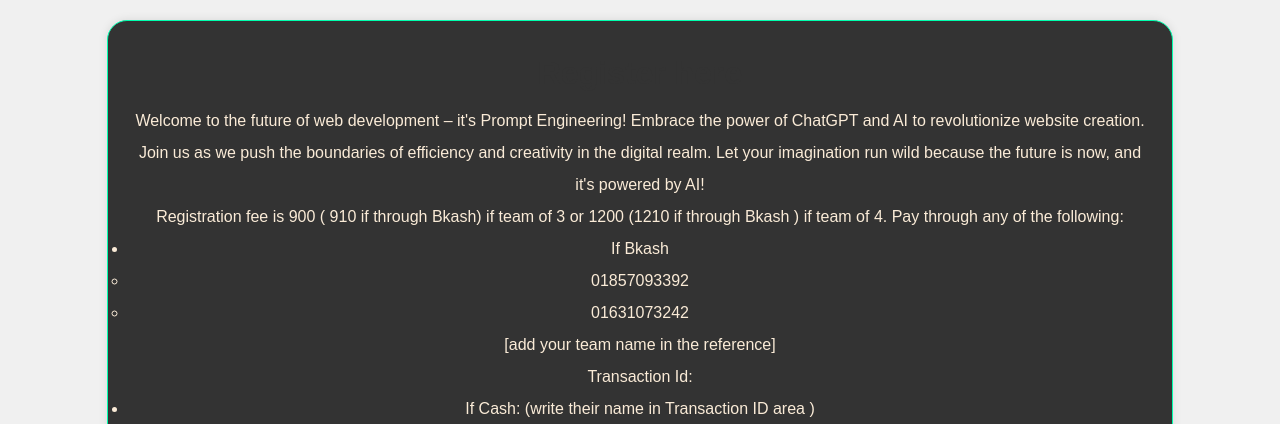
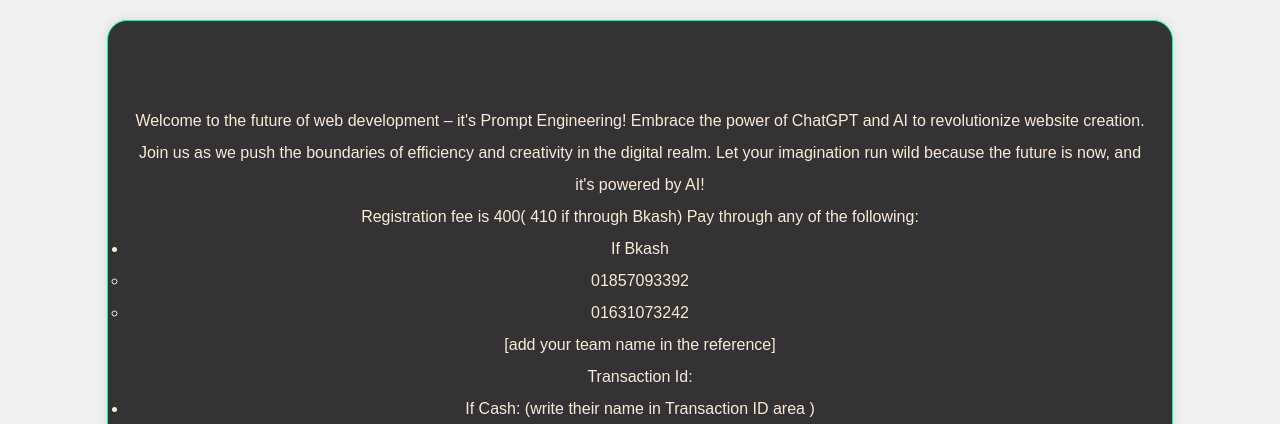
Before and after one commit to MahdiUddinAhmed/traction2.0, a Django app: page /prompt-engineering-registration/ in a window 1280 px wide. Shown: the part 93-517 px from the top of the page. Run offline with Django 4.2, Linux system fonts and the light colour scheme.

Commit message:
Update chatbot.html

```diff
--- a/event_app/templates/event_app/chatbot.html
+++ b/event_app/templates/event_app/chatbot.html
@@ -36,7 +36,7 @@
             revolutionize website creation. Join us as we push the boundaries of efficiency and creativity in the
             digital realm. Let your imagination run wild because the future is now, and it's powered by AI!
         </p>
-        <p> Registration fee is 900 ( 910 if through Bkash) if team of 3 or 1200 (1210 if through Bkash ) if team of 4.
+        <p>Registration fee is 400( 410 if through Bkash)
             Pay through any of the following:
         </p>
         <ul style="color: antiquewhite;">
```
